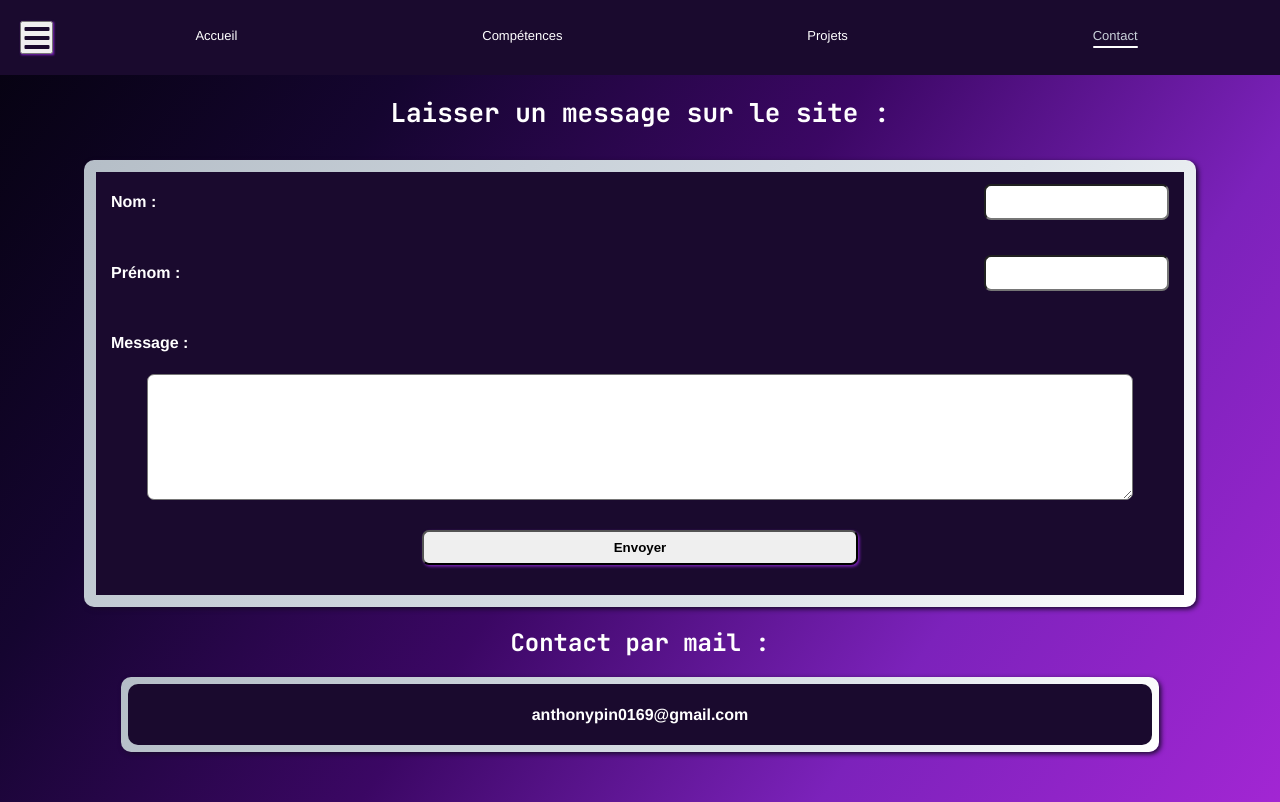
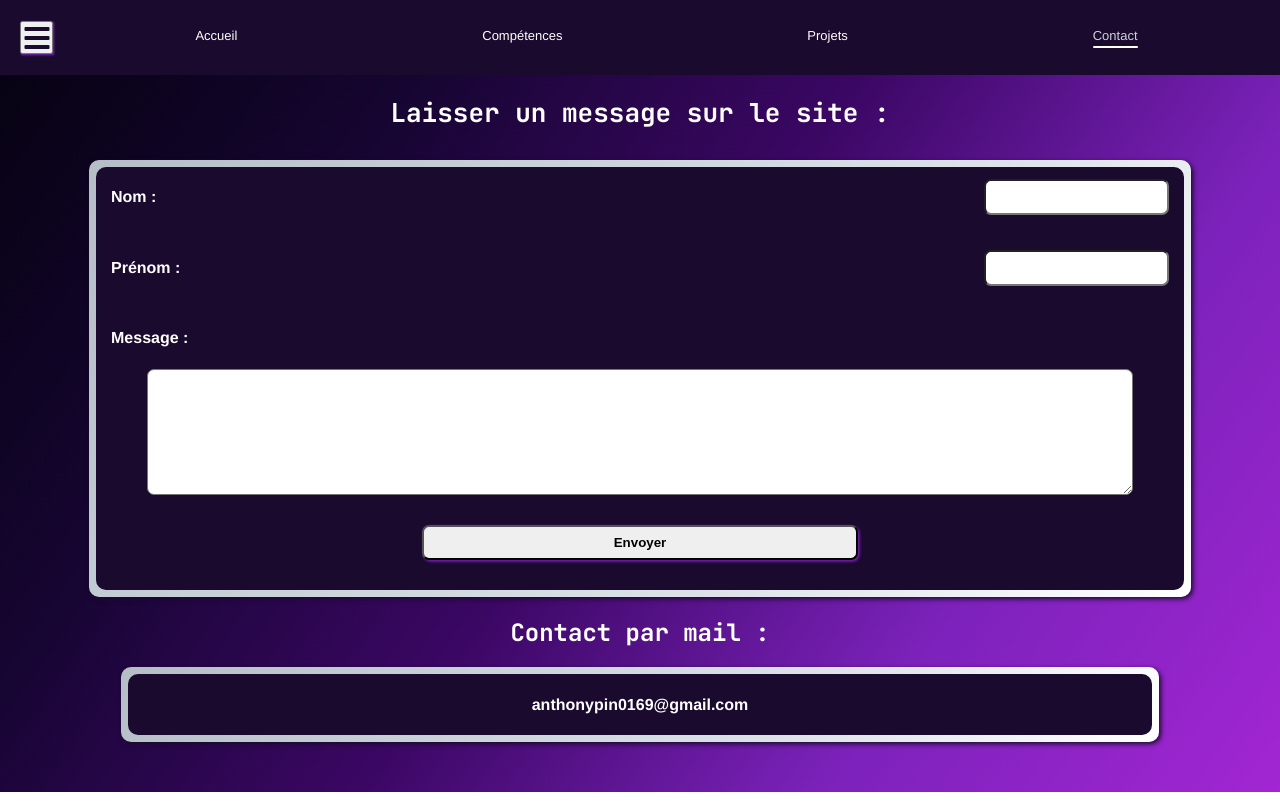
Before and after one commit to anthonypin0169/portfolio, a React (Vite) app: page /contact in a window 1280 px wide. Built offline with nearby package versions, Linux system fonts and the light colour scheme; a web font is replaced by a local one.

Commit message:
push pour verification

```diff
--- a/src/components/menuModal/menuModal.jsx
+++ b/src/components/menuModal/menuModal.jsx
@@ -11,6 +11,7 @@ function MenuModal ({isOpen, onClose}) {
                         <Nav text = "Hobbies tech et ressources" redirection = "/projets" className = {`link link-grp1 ${isOpen ? 'slide' : ''}`}/>
                         <Nav text = "Certifications et témoignages" redirection = "/#certifications" className = {`link link-grp1 ${isOpen ? 'slide' : ''}`}/>
                         <Nav text = "Á propos" redirection = "/#a-propos" className = {`link link-grp1 ${isOpen ? 'slide' : ''}`}/>
+                        <Nav text = "Parcours" redirection = "/#parcours" className = {`link link-grp1 ${isOpen ? 'slide' : ''}`}/>
                     </div>
 
                     <div className="header__menuModal--group-2">
--- a/src/pages/contact/contact.scss
+++ b/src/pages/contact/contact.scss
@@ -16,7 +16,7 @@
 .form{
     height: 100%;
     width: 85%;
-    padding: 12px;
+    padding: 7px;
     border-radius: 10px;
     background: $border-gradient;
     display: flex;
@@ -27,6 +27,7 @@
         flex-direction: column;
         gap: 10px;
         background: $cards;
+        border-radius: 10px;
         &--input{
             display: flex;
             justify-content: space-between;
```
